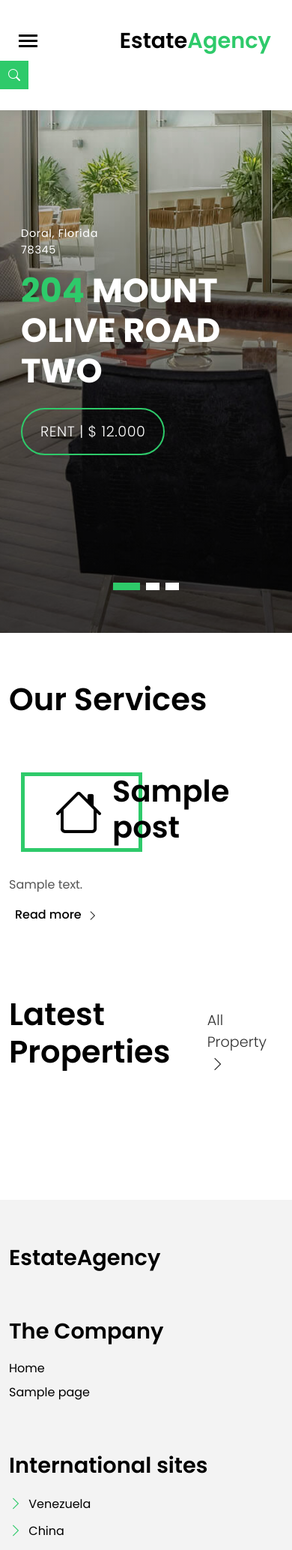
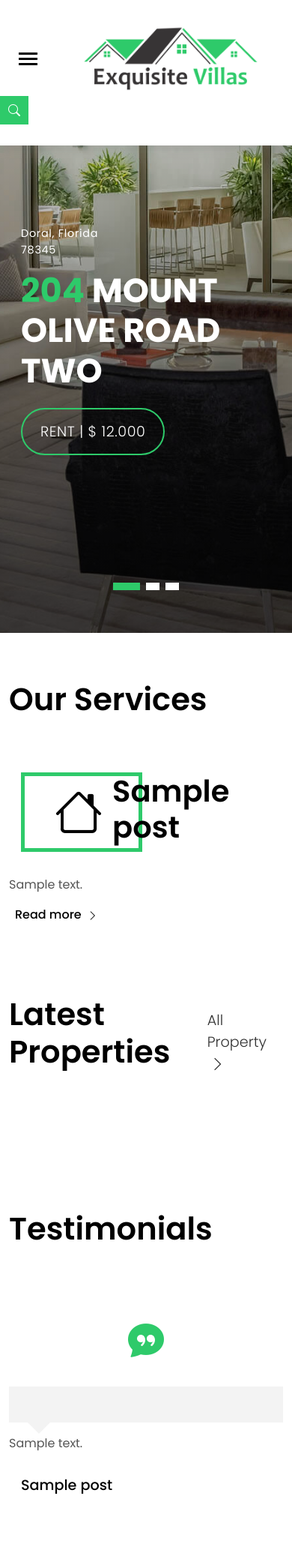
Before and after one commit to sssrit/realstate, a WordPress theme: template themes/realstate/front-page.php in a window 390 px wide. Shown: the top 2067 px of the page at 75% size. Run offline with PHP 8.4 and a stand-in for WordPress, Linux system fonts and the light colour scheme; the site name, menu and one post (Sample post) are stand-ins, and other content is empty.

Commit message:
add-logo-testimonal

```diff
--- a/themes/realstate/front-page.php
+++ b/themes/realstate/front-page.php
@@ -162,6 +162,63 @@ get_header();
 
         <!-- ======= Latest Properties Section ======= -->
 
+        <!-- ======= Testimonials Section ======= -->
+    <section class="section-testimonials section-t8 nav-arrow-a">
+      <div class="container">
+        <div class="row">
+          <div class="col-md-12">
+            <div class="title-wrap d-flex justify-content-between">
+              <div class="title-box">
+                <h2 class="title-a">Testimonials</h2>
+              </div>
+            </div>
+          </div>
+        </div>
+
+        <div id="testimonial-carousel" class="swiper">
+          <div class="swiper-wrapper">
+            <?php
+            while( $homePageTestimonials->have_posts())
+            {
+                $homePageTestimonials->the_post();
+                ?>
+                    <div class="carousel-item-a swiper-slide">
+                        <div class="testimonials-box">
+                            <div class="row">
+                            <div class="col-sm-12 col-md-6">
+                                <div class="testimonial-img">
+                                <?php the_post_thumbnail(null,array('class' => 'img-fluid'));?>
+                                </div>
+                            </div>
+                            <div class="col-sm-12 col-md-6">
+                                <div class="testimonial-ico">
+                                <i class="bi bi-chat-quote-fill"></i>
+                                </div>
+                                <div class="testimonials-content">
+                                <p class="testimonial-text">
+                                    <?php the_content(); ?>
+                                </p>
+                                </div>
+                                <div class="testimonial-author-box">
+                                <?php the_post_thumbnail('testimonialShort',array('class' => 'testimonial-avatar'));?>
+
+                                <h5 class="testimonial-author"><?php the_title();?></h5>
+                                </div>
+                            </div>
+                            </div>
+                        </div>
+                    </div><!-- End carousel item -->
+                <?php
+            }
+            ?>
+          </div>
+        </div>
+        <div class="testimonial-carousel-pagination carousel-pagination"></div>
+
+      </div>
+      <?php wp_reset_postdata(); ?>
+    </section><!-- End Testimonials Section -->
+
 
     </main><!-- End #main -->
 <?php
--- a/themes/realstate/functions.php
+++ b/themes/realstate/functions.php
@@ -37,7 +37,8 @@ function realstate_features()
     add_theme_support('post-thumbnails'); // Add support for thumbnail images in post/page
     add_image_size('propertiesFrontPage',410,540,true);
     add_image_size('propertiesDeatilsPage',600,800,true);
-
+    add_image_size('testimonialFrontPage',469,325,true);
+    add_image_size('testimonialShort',80,80,true);
 }
 add_action('after_setup_theme','realstate_features');
 
--- a/themes/realstate/header.php
+++ b/themes/realstate/header.php
@@ -26,7 +26,7 @@
         <span></span>
         <span></span>
       </button>
-      <a class="navbar-brand text-brand" href="<?php echo site_url();?> ">Estate<span class="color-b">Agency</span></a>
+      <a class="navbar-brand" href="<?php echo site_url();?> "><img src="<?php echo get_theme_file_uri('/assets/img/logo.png');?>" height="90px"></a>
 
       <!-- <div class="navbar-collapse collapse justify-content-center" id="navbarDefault"> -->
 
```
Also changed, not shown: themes/realstate/assets/img/logo.png (added).
